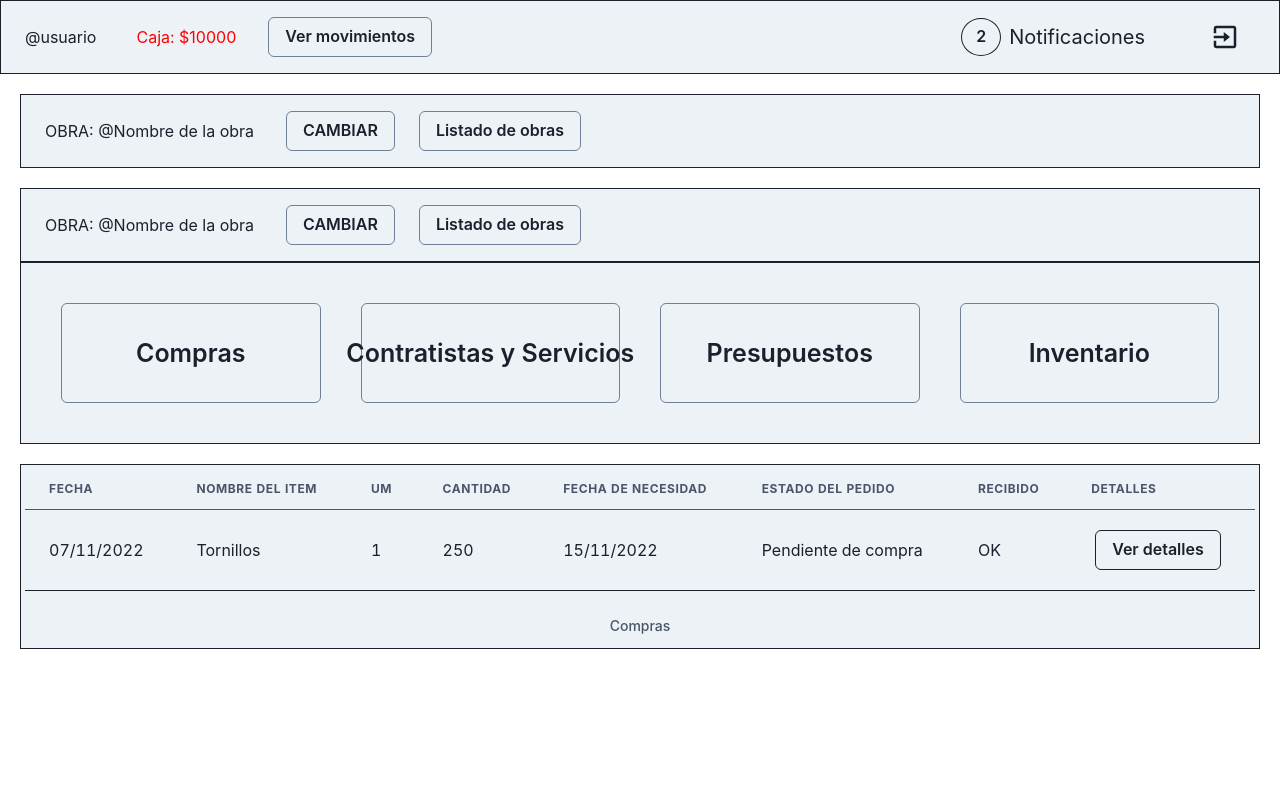
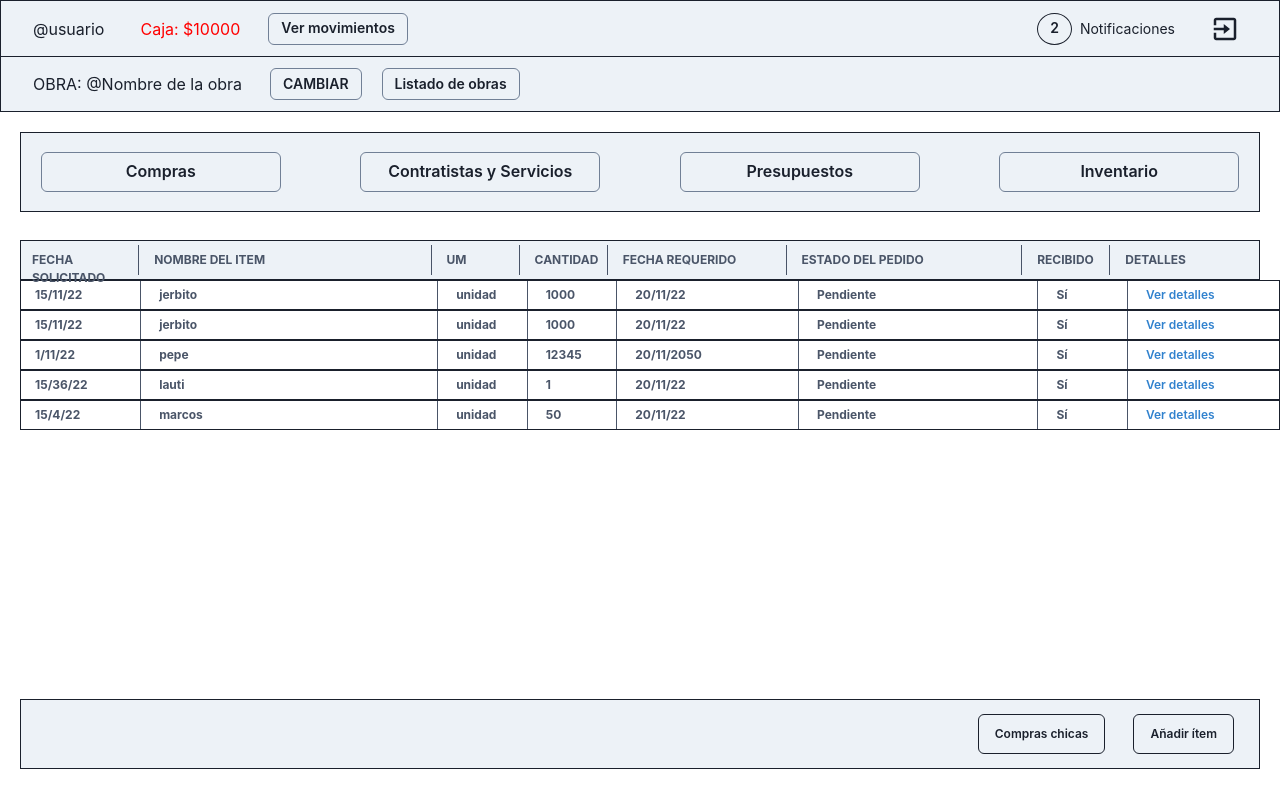
Before and after one commit to BlackmistBasset/quarzo, a React (Create React App) app: page / in a window 1280 px wide. Built offline with nearby package versions, Linux system fonts and the light colour scheme; no server answers.

Commit message:
compras layout

```diff
--- a/src/components/ModalDetails.jsx
+++ b/src/components/ModalDetails.jsx
@@ -11,26 +11,34 @@ import {
   Spacer,
 } from "@chakra-ui/react";
 
-export const ModalDetails = () => {
+export const ModalDetails = ({
+  fechaSolicitado,
+  nombreItem,
+  um,
+  cantidad,
+  fechaRequerido,
+  estadoPedido,
+  recibido,
+}) => {
   return (
     <>
-      <ModalHeader>Nombre del Item</ModalHeader>
+      <ModalHeader>{nombreItem}</ModalHeader>
       <ModalCloseButton />
       <ModalBody>
         <h2>Detalle</h2>
         <Container border="1px">Aca van los detalles del item.</Container>
         <Flex>
           <Box>
-            <h2>Unidad de medida: Kilo</h2>
-            <h2>Fecha solicitado: 07/11/2022</h2>
+            <h2>Unidad de medida: {um}</h2>
+            <h2>Fecha solicitado: {fechaSolicitado}</h2>
 
-            <h2>ESTADO DEL PEDIDO: COMPRADO</h2>
+            <h2>ESTADO DEL PEDIDO: {estadoPedido}</h2>
             <h2>ESTADO DE LA ENTREGA: Entrega el proveedor 13/11/2022</h2>
-            <h2>RECIBIDO EN OBRA: OK</h2>
+            <h2>RECIBIDO EN OBRA: {recibido}</h2>
           </Box>
           <Box>
-            <h2>Cantidad: 250</h2>
-            <h2>Fecha requerido: 15/11/2022</h2>
+            <h2>Cantidad: {cantidad}</h2>
+            <h2>Fecha requerido: {fechaRequerido}</h2>
           </Box>
         </Flex>
 
--- /dev/null
+++ b/src/components/TableRow.jsx
@@ -0,0 +1,145 @@
+import React from "react";
+import {
+  Box,
+  HStack,
+  Button,
+  Modal,
+  ModalOverlay,
+  ModalContent,
+  ModalFooter,
+  useDisclosure,
+} from "@chakra-ui/react";
+import { ModalDetails } from "../components/ModalDetails";
+
+export const TableRow = ({
+  fechaSolicitado,
+  nombreItem,
+  um,
+  cantidad,
+  fechaRequerido,
+  estadoPedido,
+  recibido,
+}) => {
+  const { isOpen, onOpen, onClose } = useDisclosure();
+  return (
+    <HStack ml={5} px={1} border="1px">
+      <Box
+        fontWeight="bold"
+        fontSize="12px"
+        color="gray.600"
+        w="10%"
+        borderRight="1px"
+        paddingLeft="10px"
+        py="5px"
+      >
+        {fechaSolicitado}
+      </Box>
+      <Box
+        fontWeight="bold"
+        fontSize="12px"
+        color="gray.600"
+        w="25%"
+        borderRight="1px"
+        paddingLeft="10px"
+        py="5px"
+      >
+        {nombreItem}
+      </Box>
+      <Box
+        fontWeight="bold"
+        fontSize="12px"
+        color="gray.600"
+        w="7%"
+        paddingLeft="10px"
+        borderRight="1px"
+        py="5px"
+      >
+        {um}
+      </Box>
+      <Box
+        fontWeight="bold"
+        fontSize="12px"
+        color="gray.600"
+        w="7%"
+        borderRight="1px"
+        paddingLeft="10px"
+        py="5px"
+      >
+        {cantidad}
+      </Box>
+      <Box
+        fontWeight="bold"
+        fontSize="12px"
+        color="gray.600"
+        w="15%"
+        paddingLeft="10px"
+        borderRight="1px"
+        py="5px"
+      >
+        {fechaRequerido}
+      </Box>
+      <Box
+        fontWeight="bold"
+        fontSize="12px"
+        color="gray.600"
+        w="20%"
+        borderRight="1px"
+        paddingLeft="10px"
+        py="5px"
+      >
+        {estadoPedido}
+      </Box>
+      <Box
+        fontWeight="bold"
+        fontSize="12px"
+        color="gray.600"
+        w="7%"
+        borderRight="1px"
+        paddingLeft="10px"
+        py="5px"
+      >
+        {recibido}
+      </Box>
+      <Box
+        fontWeight="bold"
+        fontSize="12px"
+        color="gray.600"
+        w="12%"
+        paddingLeft="10px"
+        py="5px"
+      >
+        <Button
+          variant="link"
+          fontSize="12px"
+          color="blue.500"
+          onClick={onOpen}
+        >
+          Ver detalles
+        </Button>
+        <Modal isOpen={isOpen} onClose={onClose} isCentered={true} size="2xl">
+          <ModalOverlay
+            bg="blackAlpha.300"
+            backdropFilter="blur(10px) hue-rotate(90deg)"
+          />
+          <ModalContent autoFocus={true}>
+            <ModalDetails
+              fechaSolicitado={fechaSolicitado}
+              nombreItem={nombreItem}
+              um={um}
+              cantidad={cantidad}
+              fechaRequerido={fechaRequerido}
+              estadoPedido={estadoPedido}
+              recibido={recibido}
+            />
+            <ModalFooter>
+              <Button colorScheme="blue" mr={3}>
+                Editar Item
+              </Button>
+              <Button variant="ghost">Eliminar item</Button>
+            </ModalFooter>
+          </ModalContent>
+        </Modal>
+      </Box>
+    </HStack>
+  );
+};
--- a/src/components/Wrapper.jsx
+++ b/src/components/Wrapper.jsx
@@ -20,17 +20,29 @@ export const Wrapper = () => {
       });
   };
   return (
-    <>
-      <Flex border="1px" backgroundColor="gray.100" p={1} alignItems="center">
-        <Text p={5}>@usuario</Text>
-        <Text p={5} color="red">
+    <Box height="30vh">
+      <Flex
+        border="1px"
+        borderBottom="0px"
+        backgroundColor="gray.100"
+        p={1}
+        alignItems="center"
+        height="7vh"
+      >
+        <Text p={2} ml="20px">
+          @usuario
+        </Text>
+        <Text p={2} color="red" ml="20px">
           Caja: $10000
         </Text>
         <Button
-          m={3}
+          m={2}
+          size="sm"
           border="1px"
           borderColor="gray.500"
           _hover={{ bg: "blackAlpha.400" }}
+          fontSize="14px"
+          ml="20px"
         >
           Ver movimientos
         </Button>
@@ -38,13 +50,13 @@ export const Wrapper = () => {
         <Button
           border="1px"
           borderRadius="50%"
-          w="10px"
-          h="38px"
           _hover={{ bg: "blackAlpha.400" }}
+          fontSize="14px"
+          size="sm"
         >
           2
         </Button>
-        <Text fontSize="20px" m={2} marginRight="60px">
+        <Text fontSize="14px" m={2} marginRight="30px">
           Notificaciones
         </Text>
         <Button
@@ -61,91 +73,75 @@ export const Wrapper = () => {
           </Text>
         </Button>
       </Flex>
-      <Box m={5}>
-        <Flex border="1px" backgroundColor="gray.100" p={1}>
-          <Text p={5}>OBRA: @Nombre de la obra</Text>
+      <Flex
+        border="1px"
+        backgroundColor="gray.100"
+        p={1}
+        height="7vh"
+        alignItems="center"
+      >
+        <Text ml="20px" p={2}>
+          OBRA: @Nombre de la obra
+        </Text>
         <Button
-            m={3}
+          size="sm"
           border="1px"
           borderColor="gray.500"
           _hover={{ bg: "blackAlpha.400" }}
+          ml="20px"
         >
           CAMBIAR
         </Button>
         <Button
-            m={3}
+          size="sm"
           border="1px"
           borderColor="gray.500"
           _hover={{ bg: "blackAlpha.400" }}
+          ml="20px"
         >
           Listado de obras
         </Button>
       </Flex>
-      </Box>
       <Box m={5}>
-        <Flex border="1px" backgroundColor="gray.100" p={1}>
-          <Text p={5}>OBRA: @Nombre de la obra</Text>
+        <Center
+          backgroundColor="gray.100"
+          border="1px"
+          p={5}
+          display="flex"
+          justifyContent="space-between"
+          height="10vh"
+        >
           <Button
-            m={3}
             border="1px"
+            w="20%"
             borderColor="gray.500"
-            _hover={{ bg: "blackAlpha.400" }}
-          >
-            CAMBIAR
-          </Button>
-          <Button
-            m={3}
-            border="1px"
-            borderColor="gray.500"
-            _hover={{ bg: "blackAlpha.400" }}
-          >
-            Listado de obras
-          </Button>
-        </Flex>
-        <Center backgroundColor="gray.100" border="1px" p={5}>
-          <Button
-            w={400}
-            h={100}
-            fontSize="25px"
-            border="1px"
-            borderColor="gray.500"
-            m={5}
             _hover={{ bg: "blackAlpha.400" }}
             onClick={() => navigate("/compras")}
           >
             Compras
           </Button>
           <Button
-            w={400}
-            h={100}
-            fontSize="25px"
             border="1px"
             borderColor="gray.500"
-            m={5}
+            w="20%"
             _hover={{ bg: "blackAlpha.400" }}
             onClick={() => navigate("/contratistas")}
           >
             Contratistas y Servicios
           </Button>
           <Button
-            w={400}
-            h={100}
-            fontSize="25px"
             border="1px"
             borderColor="gray.500"
-            m={5}
+            w="20%"
             _hover={{ bg: "blackAlpha.400" }}
             onClick={() => navigate("/presupuestos")}
           >
             Presupuestos
           </Button>
           <Button
-            w={400}
-            h={100}
-            fontSize="25px"
             border="1px"
             borderColor="gray.500"
-            m={5}
+            w="20%"
             _hover={{ bg: "blackAlpha.400" }}
             onClick={() => navigate("/inventario")}
           >
@@ -153,6 +149,6 @@ export const Wrapper = () => {
           </Button>
         </Center>
       </Box>
-    </>
+    </Box>
   );
 };
--- a/src/index.css
+++ b/src/index.css
@@ -3,8 +3,3 @@
   padding: 0px;
   box-sizing: border-box;
 }
-
-input:-internal-autofill-selected {
-  background-color: white !important;
-  color: white !important;
-}
--- a/src/pages/Compras.jsx
+++ b/src/pages/Compras.jsx
@@ -1,90 +1,188 @@
 import React from "react";
 
 import { Wrapper } from "../components/Wrapper";
-import { ModalDetails } from "../components/ModalDetails";
+import { TableRow } from "../components/TableRow";
 
-import {
-  Table,
-  Thead,
-  Tbody,
-  Tfoot,
-  Button,
-  Tr,
-  Th,
-  Td,
-  TableCaption,
-  TableContainer,
-  useDisclosure,
-  Modal,
-  ModalOverlay,
-  ModalContent,
-  ModalFooter,
-} from "@chakra-ui/react";
+import { Box, Button, useDisclosure, HStack } from "@chakra-ui/react";
 export const Compras = () => {
   const { isOpen, onOpen, onClose } = useDisclosure();
   return (
     <>
       <Wrapper />
-      <TableContainer
-        border="1px"
-        backgroundColor="gray.100"
-        p={1}
-        m={5}
-        whiteSpace="wrap"
-      >
-        <Table variant="simple" colorScheme="gray.500">
-          <TableCaption>Compras</TableCaption>
-          <Thead>
-            <Tr>
-              <Th>Fecha</Th>
-              <Th>Nombre del item</Th>
-              <Th>UM</Th>
-              <Th>Cantidad</Th>
-              <Th>Fecha de necesidad</Th>
-              <Th>Estado del pedido</Th>
-              <Th>Recibido</Th>
-              <Th>Detalles</Th>
-            </Tr>
-          </Thead>
-          <Tbody>
-            <Tr>
-              <Td name="fecha">07/11/2022</Td>
-              <Td name="NombreItem">Tornillos</Td>
-              <Td>1</Td>
-              <Td>250</Td>
-              <Td>15/11/2022</Td>
-              <Td>Pendiente de compra</Td>
-              <Td>OK</Td>
-              <Td>
-                <Button border="1px" m={1} onClick={onOpen}>
-                  Ver detalles
-                </Button>
-              </Td>
-              <Modal
-                isOpen={isOpen}
-                onClose={onClose}
-                isCentered={true}
-                size="2xl"
-              >
-                <ModalOverlay
-                  bg="blackAlpha.300"
-                  backdropFilter="blur(10px) hue-rotate(90deg)"
-                />
-                <ModalContent autoFocus={true}>
-                  <ModalDetails />
-                  <ModalFooter>
-                    <Button colorScheme="blue" mr={3}>
-                      Editar Item
-                    </Button>
-                    <Button variant="ghost">Eliminar item</Button>
-                  </ModalFooter>
-                </ModalContent>
-              </Modal>
-            </Tr>
-          </Tbody>
-          <Tfoot></Tfoot>
-        </Table>
-      </TableContainer>
+      <Box margin="auto" height="70vh">
+        <HStack backgroundColor="gray.100" mx={5} p={1} border="1px">
+          <Box
+            fontWeight="bold"
+            fontSize="12px"
+            color="gray.600"
+            w="10%"
+            borderRight="1px"
+            paddingLeft="7px"
+            h="30px"
+            paddingTop="6px"
+          >
+            FECHA SOLICITADO
+          </Box>
+          <Box
+            fontWeight="bold"
+            fontSize="12px"
+            color="gray.600"
+            w="25%"
+            borderRight="1px"
+            paddingLeft="7px"
+            h="30px"
+            paddingTop="6px"
+          >
+            NOMBRE DEL ITEM
+          </Box>
+          <Box
+            fontWeight="bold"
+            fontSize="12px"
+            color="gray.600"
+            w="7%"
+            paddingLeft="7px"
+            borderRight="1px"
+            h="30px"
+            paddingTop="6px"
+          >
+            UM
+          </Box>
+          <Box
+            fontWeight="bold"
+            fontSize="12px"
+            color="gray.600"
+            w="7%"
+            borderRight="1px"
+            paddingLeft="7px"
+            h="30px"
+            paddingTop="6px"
+          >
+            CANTIDAD
+          </Box>
+          <Box
+            fontWeight="bold"
+            fontSize="12px"
+            color="gray.600"
+            w="15%"
+            paddingLeft="7px"
+            borderRight="1px"
+            h="30px"
+            paddingTop="6px"
+          >
+            FECHA REQUERIDO
+          </Box>
+          <Box
+            fontWeight="bold"
+            fontSize="12px"
+            color="gray.600"
+            w="20%"
+            borderRight="1px"
+            paddingLeft="7px"
+            h="30px"
+            paddingTop="6px"
+          >
+            ESTADO DEL PEDIDO
+          </Box>
+          <Box
+            fontWeight="bold"
+            fontSize="12px"
+            color="gray.600"
+            w="7%"
+            borderRight="1px"
+            paddingLeft="7px"
+            h="30px"
+            paddingTop="6px"
+          >
+            RECIBIDO
+          </Box>
+          <Box
+            fontWeight="bold"
+            fontSize="12px"
+            color="gray.600"
+            w="12%"
+            paddingLeft="7px"
+            h="30px"
+            paddingTop="6px"
+          >
+            DETALLES
+          </Box>
+        </HStack>
+        <Box height="75%" overflowY="scroll">
+          <TableRow
+            fechaSolicitado="15/11/22"
+            nombreItem="jerbito"
+            um="unidad"
+            cantidad="1000"
+            fechaRequerido="20/11/22"
+            estadoPedido="Pendiente"
+            recibido="Sí"
+          />
+          <TableRow
+            fechaSolicitado="15/11/22"
+            nombreItem="jerbito"
+            um="unidad"
+            cantidad="1000"
+            fechaRequerido="20/11/22"
+            estadoPedido="Pendiente"
+            recibido="Sí"
+          />
+          <TableRow
+            fechaSolicitado="1/11/22"
+            nombreItem="pepe"
+            um="unidad"
+            cantidad="12345"
+            fechaRequerido="20/11/2050"
+            estadoPedido="Pendiente"
+            recibido="Sí"
+          />
+          <TableRow
+            fechaSolicitado="15/36/22"
+            nombreItem="lauti"
+            um="unidad"
+            cantidad="1"
+            fechaRequerido="20/11/22"
+            estadoPedido="Pendiente"
+            recibido="Sí"
+          />
+          <TableRow
+            fechaSolicitado="15/4/22"
+            nombreItem="marcos"
+            um="unidad"
+            cantidad="50"
+            fechaRequerido="20/11/22"
+            estadoPedido="Pendiente"
+            recibido="Sí"
+          />
+        </Box>
+        <HStack
+          backgroundColor="gray.100"
+          mx={5}
+          mt="-1px"
+          height="70px"
+          border="1px"
+          pr="15px"
+          justifyContent="flex-end"
+        >
+          <Button
+            onClick={onOpen}
+            border="1px"
+            fontSize="12px"
+            mx="10px"
+            size="md"
+          >
+            Compras chicas
+          </Button>
+          <Button
+            onClick={onOpen}
+            border="1px"
+            fontSize="12px"
+            mx="10px"
+            size="md"
+          >
+            Añadir ítem
+          </Button>
+        </HStack>
+      </Box>
     </>
   );
 };
```
Lines whose indentation alone changed are shown as unchanged.
